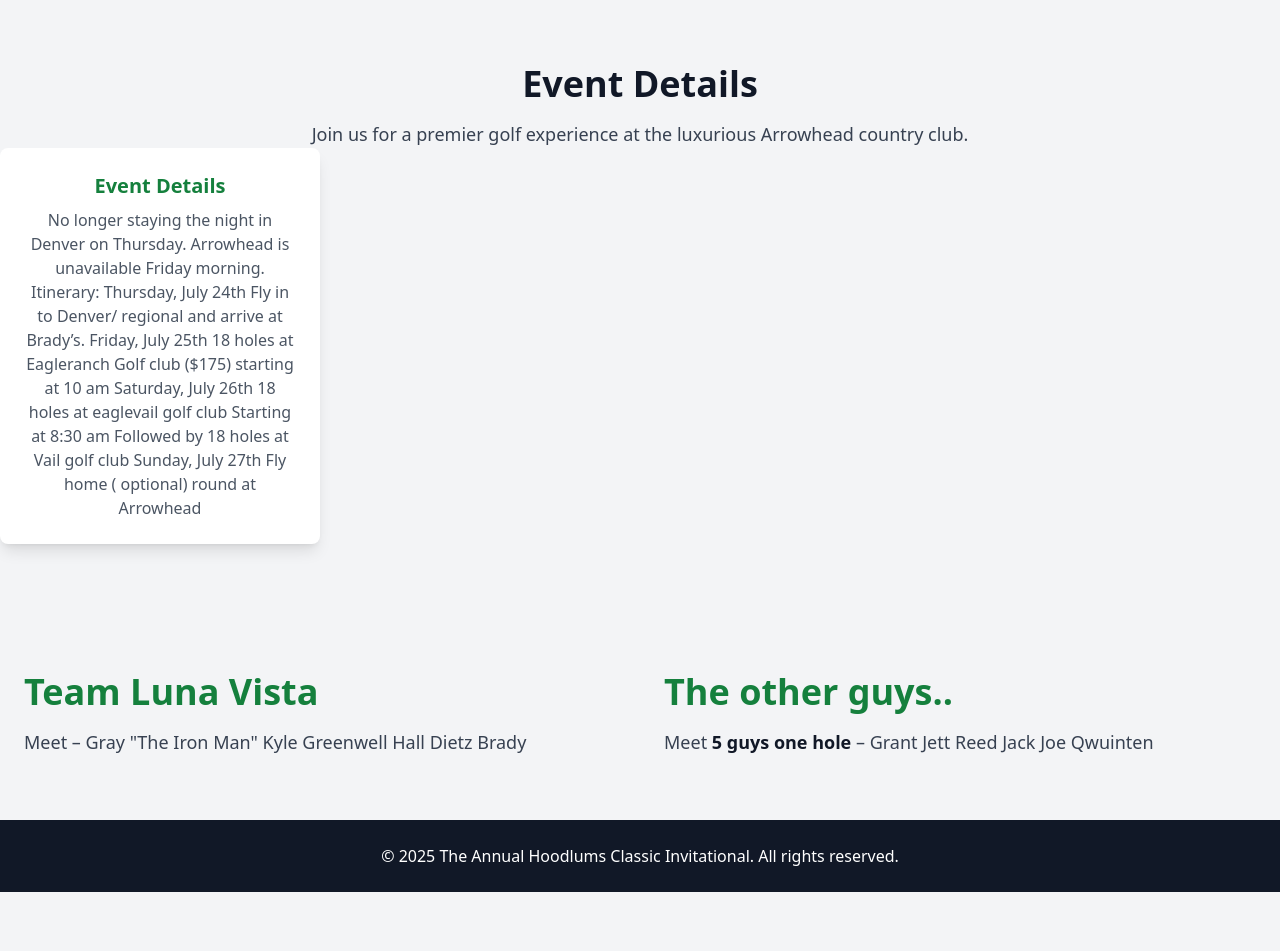
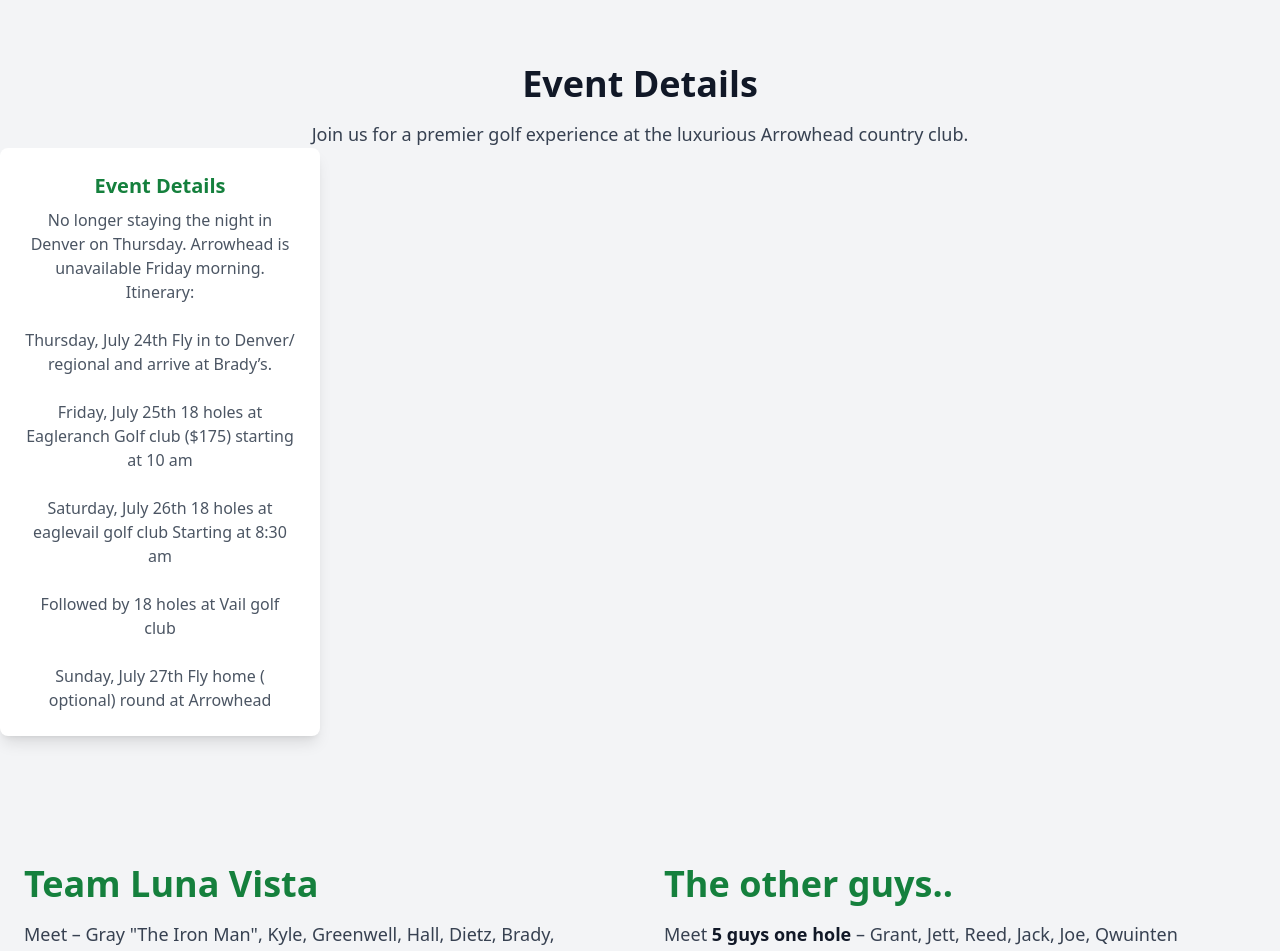
Before and after one commit to Camerondietz/HoodlumsInvitational, a plain HTML site: page details.html in a window 1280 px wide. Shown: the top 951 px of the page. Before the commit the page ends 892 px from the top, so only its background shows below. Drawn offline with nearby package versions, Linux system fonts and the light colour scheme.

Commit message:
Update details.html
Fixing spacing

```diff
--- a/details.html
+++ b/details.html
@@ -11,7 +11,7 @@
 </head>
 <body class="bg-gray-100">
     <!-- Event Details -->
-    <section class="py-16 bg-gray-100 text-center">
+    <section class="items-center py-16 bg-gray-100 text-center">
         <h2 class="text-4xl font-bold text-gray-900">Event Details</h2>
         <p class="mt-4 text-lg text-gray-700">
             Join us for a premier golf experience at the luxurious Arrowhead country club.
@@ -22,19 +22,19 @@
 No longer staying the night in Denver on Thursday. Arrowhead is unavailable Friday morning.
 
 Itinerary:
-
+<br></br>
 Thursday, July 24th
 Fly in to Denver/ regional and arrive at Brady’s.
-
+<br></br>
 Friday, July 25th
 18 holes at Eagleranch Golf club ($175) starting at 10 am
-
+<br></br>
 Saturday, July 26th
 18 holes at eaglevail golf club
 Starting at 8:30 am
-
+<br></br>
 Followed by 18 holes at Vail golf club
-
+<br></br>
 Sunday, July 27th
 Fly home
 ( optional) round at Arrowhead
@@ -51,12 +51,12 @@ Fly home
                 <h2 class="text-4xl font-bold text-green-700">Team Luna Vista</h2>
                 <p class="text-lg text-gray-700 mt-4">
                     Meet <span class="font-semibold text-gray-900"></span> –
-                    Gray "The Iron Man"
-                    Kyle
-                    Greenwell
-                    Hall
-                    Dietz
-                    Brady
+                    Gray "The Iron Man",
+                    Kyle,
+                    Greenwell,
+                    Hall,
+                    Dietz,
+                    Brady,
                 </p>
             </div>
 
@@ -64,11 +64,11 @@ Fly home
                 <h2 class="text-4xl font-bold text-green-700">The other guys..</h2>
                 <p class="text-lg text-gray-700 mt-4">
                     Meet <span class="font-semibold text-gray-900">5 guys one hole</span> –
-                 Grant
-                Jett
-                Reed
-                Jack
-                Joe
+                 Grant,
+                Jett,
+                Reed,
+                Jack,
+                Joe,
                 Qwuinten
                 </p>
             </div>
```
